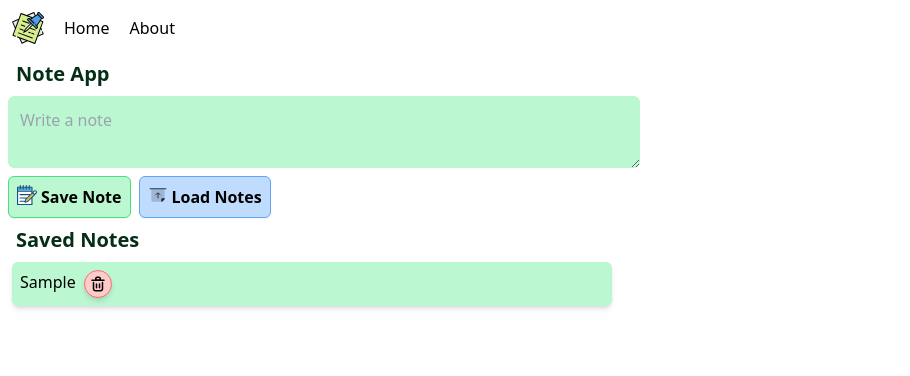
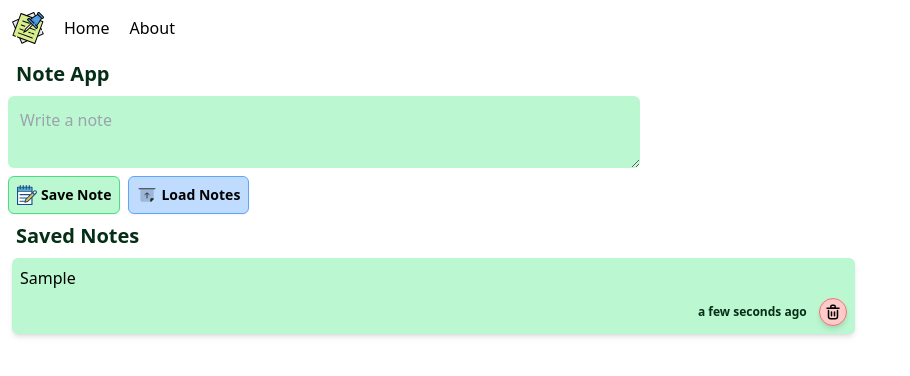
Before and after one commit to seifRashid/notesApp, a Vue app: page / in a window 1280 px wide. Both pictures are taken after typing "Sample" into the empty fields and a click on the button "Save Note". Shown: the top 376 px of the page, without its empty margins (0-910 px from the left). Built offline with nearby package versions, Linux system fonts and the light colour scheme.

Commit message:
Update website content

```diff
--- a/package.json
+++ b/package.json
@@ -12,6 +12,7 @@
     "format": "prettier --write src/"
   },
   "dependencies": {
+    "dayjs": "^1.11.13",
     "pinia": "^2.3.0",
     "vue": "^3.5.13",
     "vue-router": "^4.5.0"
--- a/src/views/HomeView.vue
+++ b/src/views/HomeView.vue
@@ -1,5 +1,9 @@
 <script setup>
 import { ref } from 'vue'
+import dayjs from 'dayjs';
+import relativeTime from 'dayjs/plugin/relativeTime';
+
+dayjs.extend(relativeTime);
 
 // Reactive data
 const noteContent = ref('')
@@ -7,10 +11,15 @@ const notes = ref([])
 
 // Save note to localStorage
 function saveNote() {
-  if (noteContent.value.trim()) {
+  const now = new Date();
+  let notesWithTime = {
+    'time': now,
+    'content': noteContent.value.trim()
+  }
+  if (notesWithTime) {
     // Get existing notes from localStorage or initialize an empty array
     const savedNotes = JSON.parse(localStorage.getItem('notes')) || []
-    savedNotes.push(noteContent.value) // Add the new note
+    savedNotes.push(notesWithTime) // Add the new note
     localStorage.setItem('notes', JSON.stringify(savedNotes)) // Save to localStorage
     noteContent.value = '' // Clear the textarea
     loadNotes()
@@ -39,19 +48,19 @@ function deleteNote(index){
       <textarea
         v-model="noteContent"
         placeholder="Write a note"
-        class="w-1/2 bg-green-200 text-green-950 rounded-md p-3"
+        class="w-full sm:w-1/2 bg-green-200 text-green-950 rounded-md p-3"
       ></textarea>
       <div class="flex gap-2">
         <button
           @click="saveNote"
-          class="flex gap-1 p-2 rounded-md bg-green-200 hover:bg-green-300 border border-green-400 font-semibold shadow-sm hover:shadow-md"
+          class="flex gap-1 p-2 text-sm sm:text-md rounded-md bg-green-200 hover:bg-green-300 border border-green-400 font-semibold shadow-sm hover:shadow-md"
         >
         <img alt="Vue logo" class="size-5" src="@/assets/buttonIcon.svg" />
         Save Note
         </button>
         <button
           @click="loadNotes"
-          class=" flex gap-1 p-2 rounded-md bg-blue-200 hover:bg-blue-300 border border-blue-400 font-semibold shadow-sm hover:shadow-md"
+          class=" flex gap-1 p-2 text-sm sm:text-md rounded-md bg-blue-200 hover:bg-blue-300 border border-blue-400 font-semibold shadow-sm hover:shadow-md"
         >
         <img alt="Vue logo" class="size-5" src="@/assets/load-list.svg" />
           Load Notes
@@ -64,11 +73,13 @@ function deleteNote(index){
         <li
           v-for="(note, index) in notes"
           :key="index"
-          class="m-1 bg-green-200 p-2 rounded-md shadow-md w-[600px] flex gap-2 items-start"
+          class="m-1 bg-green-200 p-2 rounded-md shadow-md w-full sm:w-2/3 flex flex-col gap-2 items-start justify-between"
         >
         <p>
-          {{ note }}
+          {{ note.content }}
         </p>
+        <div class="flex w-full items-center justify-end">
+          <p class="text-xs text-green-950 font-bold px-3 " >{{ dayjs(note.time).fromNow() }}</p>
           <img
           @click="deleteNote(index)"
             alt="Vue logo"
@@ -76,6 +87,7 @@ function deleteNote(index){
             title="delete note"
             src="@/assets/delete.svg"
           />
+        </div>
         </li>
       </ul>
     </div>
```
Also changed, not shown: 4 other files (tests, documents, lock files or other folders).
